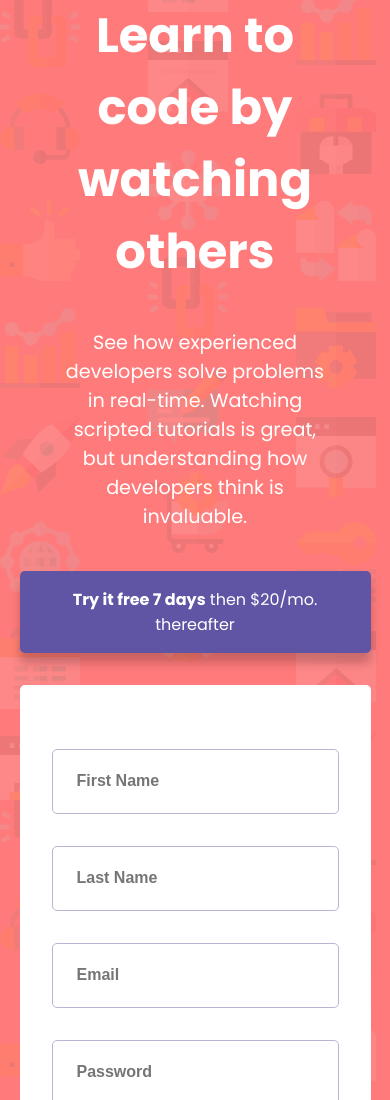
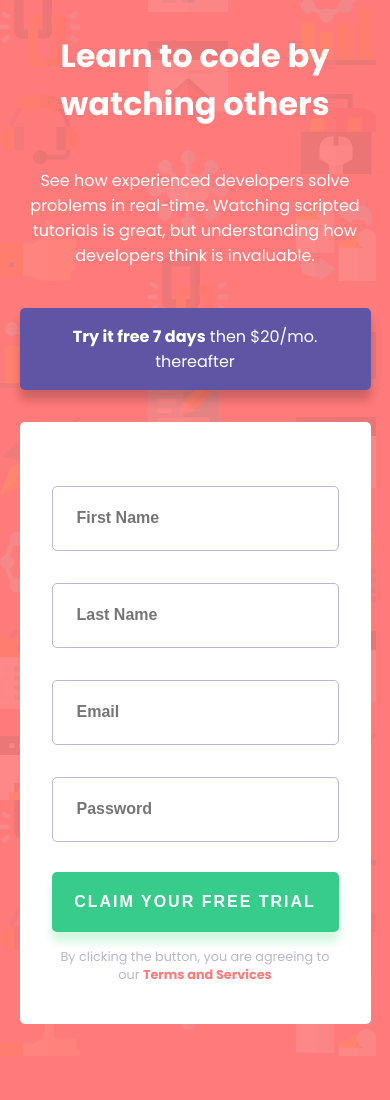
Before and after one commit to nikkuv/intro-component-with-signup-form, a plain HTML site: page intro-component-with-signup-form-master/index.html in a window 390 px wide. Shown: the top 1100 px of the page. After the commit the page ends 1056 px from the top, so only its background shows below. Drawn offline with Linux system fonts and the light colour scheme.

Commit message:
final submission

```diff
--- a/intro-component-with-signup-form-master/style.css
+++ b/intro-component-with-signup-form-master/style.css
@@ -23,7 +23,6 @@ body{
 
 .container{
     display: flex;
-    /*flex-wrap: wrap;*/
     margin: 0 auto;
     max-width: 1440px;
     width: 90%;
@@ -40,12 +39,12 @@ body{
 
 
 .part-1 h1{
-    font-size: 3rem;
+    font-size: calc(3rem * 1vw) ;
     padding:  0 2.5rem;
 }
 
 .part-1 p{
-    font-size: 1.2rem;
+    font-size: calc(1.2rem * 1vw);
     padding: 2.5rem;
 }
 
@@ -130,7 +129,6 @@ button{
     position: absolute;
     bottom: -10;
     right: 0;
-    padding: .5rem;
     opacity: 0;
 }
 
@@ -165,4 +163,14 @@ button{
         text-align: center;
     }
 
+    .part-1 h1{
+        padding: 0;
+        margin-top: 2rem;
+    }
+
+    .part-1 p{
+        padding: 2.5rem 0;
+    }
+
+
 }
```
